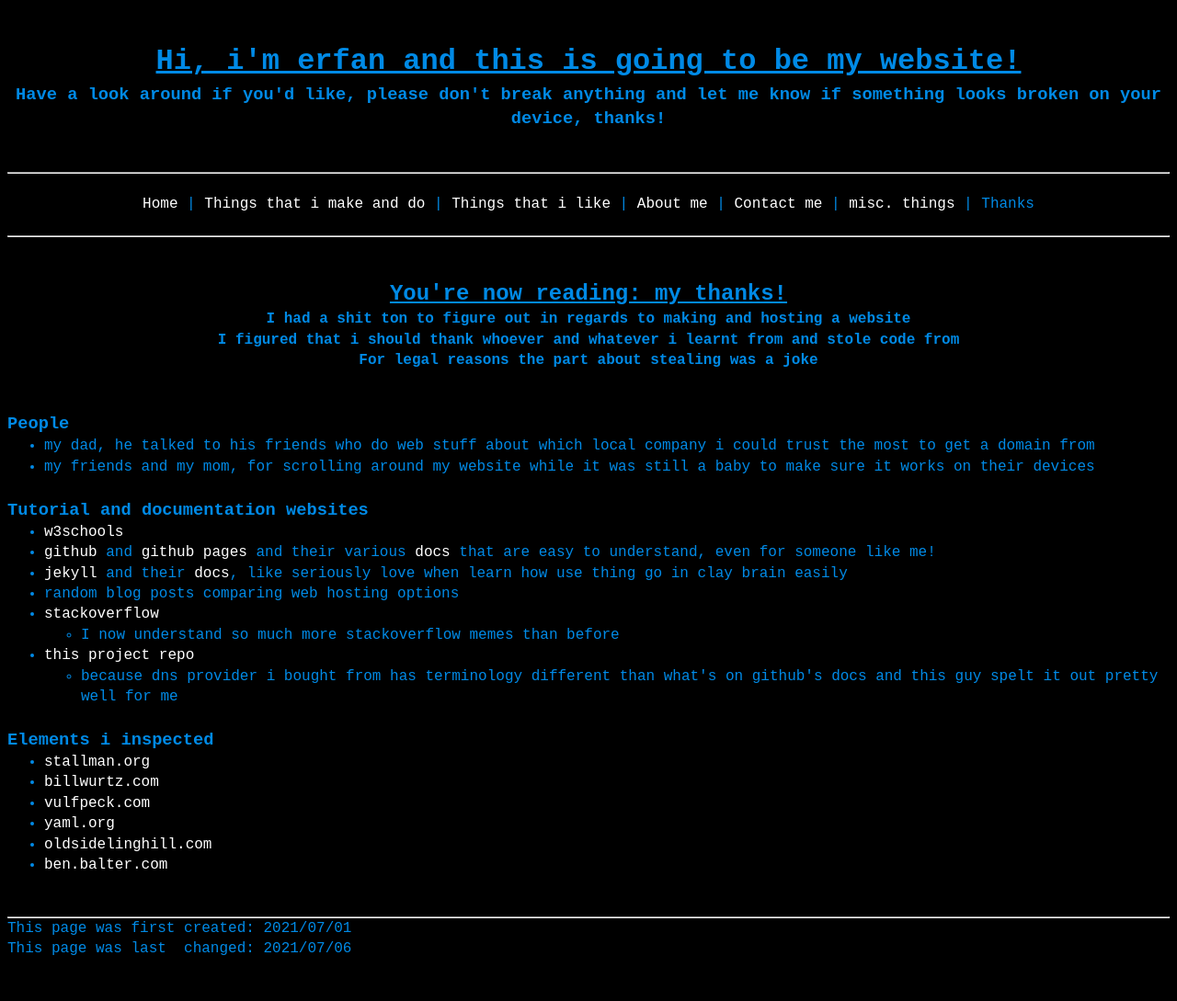
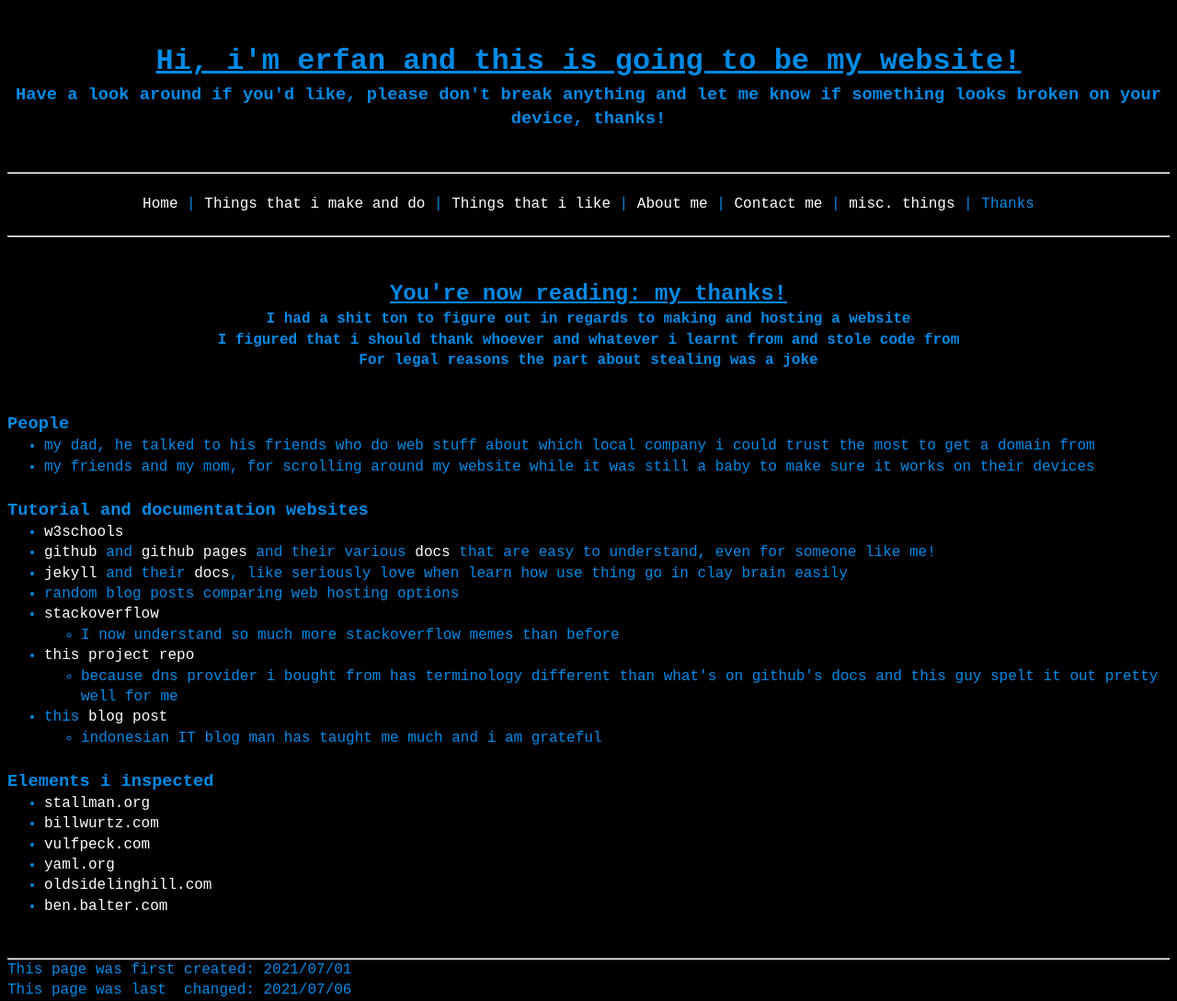
Before and after one commit to a-erfan-aa/a-erfan-aa.github.io, a Jekyll site: the page built from thanks.html, in a window 1280 px wide. Shown: the whole page at 92% size. Built offline with Jekyll 4.4.1, drawn with Linux system fonts in a browser that asks for light colours; before the commit the page ends 1044 px from its top, so only the background shows below that.

Commit message:
added mr helmy's blog post

```diff
--- a/thanks.html
+++ b/thanks.html
@@ -40,6 +40,10 @@ lastChanged: 2021/07/06
 				<ul>
 					<li>because dns provider i bought from has terminology different than what's on github's docs and this guy spelt it out pretty well for me</li>
 				</ul>
+			<li>this <a href="https://www.helmykediri.com/2020/07/cara-pasang-domain-dari-exabyte.html">blog post</a>
+				<ul>
+					<li>indonesian IT blog man has taught me much and i am grateful</li>
+				</ul>
 		</ul>
 </div>
 
```
